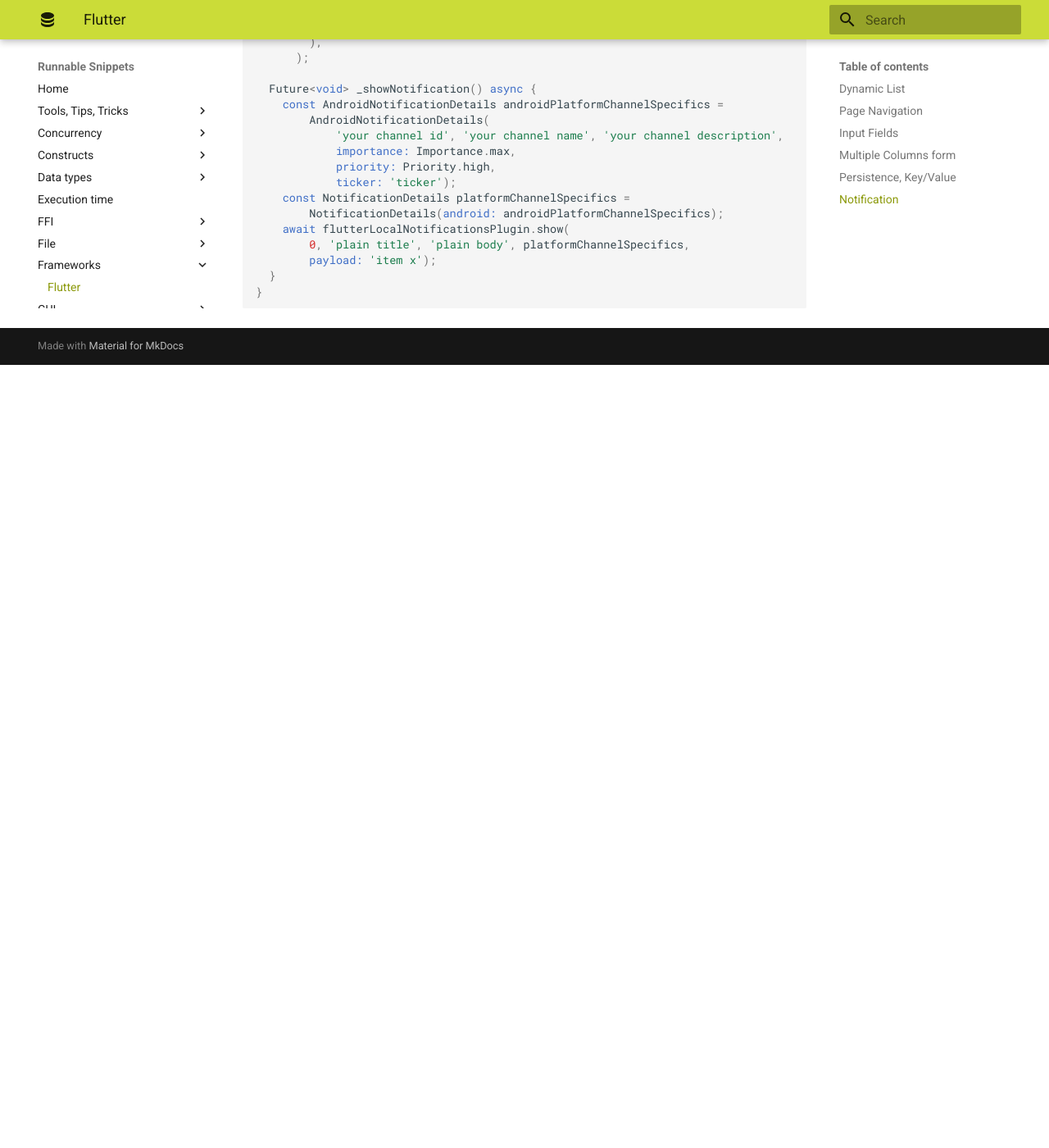
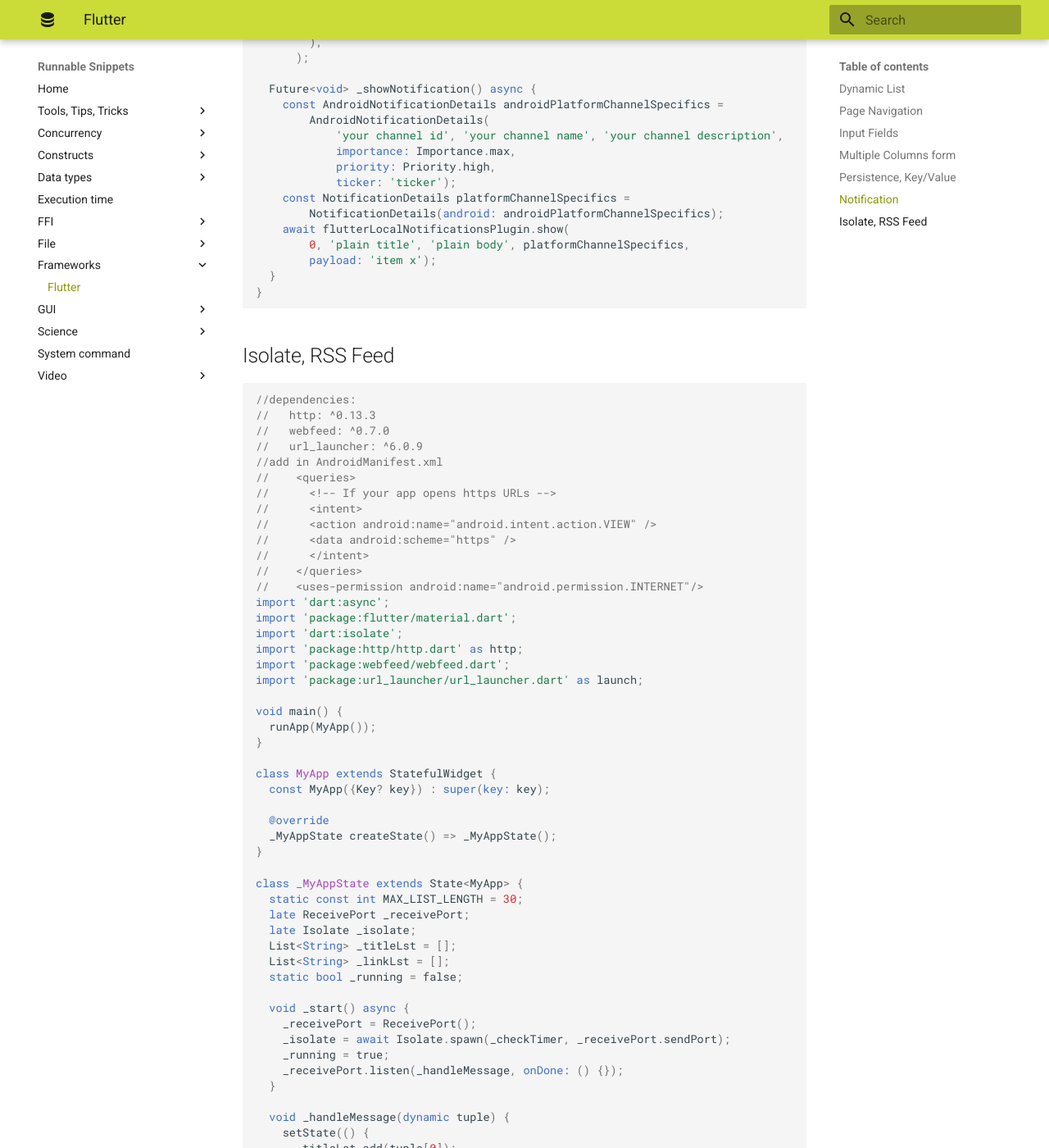
Before and after one commit to wegmarken2006/snippets_src, an MkDocs documentation site: the page built from docs/Flutter.md, in a window 1280 px wide and 1400 px high, scrolled down 11055 px. Shown: the whole window at 82% size. Built offline with MkDocs 1.6.1 and Material for MkDocs 9.7.7, drawn with Linux system fonts in a browser that asks for light colours; before the commit the page ends 11500 px from its top, so only the background shows below that; some of the changed text lies outside the part shown.

Commit message:
flutter isolate

````diff
--- a/docs/Flutter.md
+++ b/docs/Flutter.md
@@ -587,3 +587,139 @@ class _HomePageState extends State<HomePage> {
   }
 }
 ```
+
+## Isolate, RSS Feed
+```dart
+
+//dependencies:
+//   http: ^0.13.3
+//   webfeed: ^0.7.0
+//   url_launcher: ^6.0.9
+//add in AndroidManifest.xml
+//    <queries>
+//      <!-- If your app opens https URLs -->
+//      <intent>
+//      <action android:name="android.intent.action.VIEW" />
+//      <data android:scheme="https" />
+//      </intent>
+//    </queries>
+//    <uses-permission android:name="android.permission.INTERNET"/>
+import 'dart:async';
+import 'package:flutter/material.dart';
+import 'dart:isolate';
+import 'package:http/http.dart' as http;
+import 'package:webfeed/webfeed.dart';
+import 'package:url_launcher/url_launcher.dart' as launch;
+
+void main() {
+  runApp(MyApp());
+}
+
+class MyApp extends StatefulWidget {
+  const MyApp({Key? key}) : super(key: key);
+
+  @override
+  _MyAppState createState() => _MyAppState();
+}
+
+class _MyAppState extends State<MyApp> {
+  static const int MAX_LIST_LENGTH = 30;
+  late ReceivePort _receivePort;
+  late Isolate _isolate;
+  List<String> _titleLst = [];
+  List<String> _linkLst = [];
+  static bool _running = false;
+
+  void _start() async {
+    _receivePort = ReceivePort();
+    _isolate = await Isolate.spawn(_checkTimer, _receivePort.sendPort);
+    _running = true;
+    _receivePort.listen(_handleMessage, onDone: () {});
+  }
+
+  void _handleMessage(dynamic tuple) {
+    setState(() {
+      _titleLst.add(tuple[0]);
+      _linkLst.add(tuple[1]);
+      if (_titleLst.length > MAX_LIST_LENGTH) {
+        _titleLst.removeLast();
+      }
+    });
+  }
+
+  static void _checkTimer(SendPort sendPort) async {
+    var period = 10;
+    Timer.periodic(new Duration(seconds: period), (Timer t) {
+      var feedUrl = "https://hnrss.org/frontpage";
+      http.read(Uri.parse(feedUrl)).then((text) {
+        var channel = RssFeed.parse(text);
+        if (channel.items != null) {
+          //force channel.itens non null with '!'
+          for (var item in channel.items!) {
+            sendPort.send([item.title, item.link]);
+          }
+        }
+      });
+    });
+  }
+
+  void _stop() {
+    setState(() {
+      _running = false;
+    });
+    _receivePort.close();
+    _isolate.kill(priority: Isolate.immediate);
+  }
+
+  @override
+  void initState() {
+    _start();
+    super.initState();
+  }
+
+  @override
+  void dispose() {
+    try {
+      _isolate.kill();
+    } catch (e) {}
+
+    super.dispose();
+  }
+
+  ListView _listBuild(List lst, List links) {
+    return ListView.builder(
+      itemCount: lst.length,
+      itemBuilder: (BuildContext context, int index) {
+        return ListTile(
+          leading: CircleAvatar(
+            backgroundColor: Colors.lightGreenAccent,
+            child: Text('${index + 1}'),
+          ),
+          title: Text('${lst[index]}'),
+          onTap: () {
+            print(links[index]);
+            launch.launch(links[index]);
+          },
+        );
+      },
+    );
+  }
+
+  @override
+  Widget build(BuildContext context) {
+    return MaterialApp(
+      title: 'Welcome to Flutter',
+      home: Scaffold(
+        appBar: AppBar(
+          title: const Text('HN Front Page'),
+        ),
+        body: _listBuild(_titleLst, _linkLst),
+        floatingActionButton: new FloatingActionButton(
+          onPressed: _running ? _stop : _start,
+          child: _running ? new Icon(Icons.stop) : new Icon(Icons.play_arrow),
+        ),
+      ),
+    );
+  }
+}
+```
````
Also changed, not shown: docs/Scaffold with CLI.md (+1 -0 lines), docs/index.md (+1 -1 lines).
